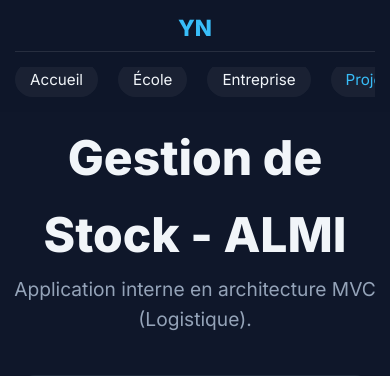
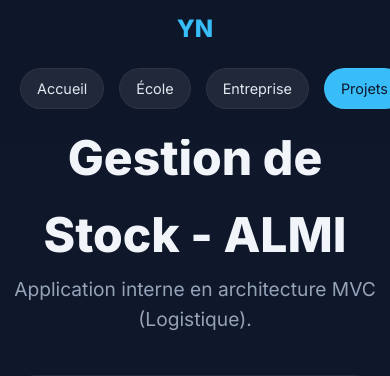
Before and after one commit to youssna/portfolio, a PHP site: page /almi.html in a window 390 px wide. Shown: the top 376 px of the page. Run offline with PHP 8.4, Linux system fonts and the light colour scheme.

Commit message:
Update style.css

```diff
--- a/assets/css/style.css
+++ b/assets/css/style.css
@@ -612,70 +612,95 @@ main {
     color: var(--accent);
 }
 
-/* ==========================================================================
-   8. RESPONSIVE MOBILE FIX (NAVBAR & LAYOUT)
-   ========================================================================== */
-
+/* =========================================
+   RESPONSIVE NAVBAR (FIX SAFARI & IPHONE)
+   ========================================= */
 @media (max-width: 900px) {
 
-    /* 1. On ajuste la barre principale */
+    /* 1. La barre principale */
     .navbar {
-        height: auto;
-        padding: 10px 15px;
-        background: rgba(15, 23, 42, 0.98); /* Fond opaque sur mobile */
+        height: auto !important; /* Force la hauteur automatique */
+        min-height: 80px;
+        padding: 10px 0; /* On retire le padding horizontal pour gagner de la place */
+        background: rgba(15, 23, 42, 0.98);
+        flex-direction: column; /* Vertical */
+        align-items: flex-start;
     }
 
-    /* 2. On empile le Logo et les Liens */
+    /* 2. Le conteneur interne */
     .nav-content {
         flex-direction: column;
-        align-items: flex-start;
-        gap: 15px;
+        width: 100%;
+        padding: 0;
+        margin: 0;
+        align-items: center; /* Centre le logo */
     }
 
-    /* 3. Le logo reste visible et centré */
+    /* 3. Logo centré en haut */
     .logo {
-        font-size: 1.4rem;
+        margin-bottom: 10px;
         width: 100%;
         text-align: center;
-        padding-bottom: 5px;
-        border-bottom: 1px solid rgba(255,255,255,0.1);
+        display: block;
     }
 
-    /* 4. Les liens deviennent défilants (Scroll Horizontal) */
+    /* 4. LE MENU DÉFILANT (La partie corrigée pour Safari) */
     .nav-links {
+        display: flex;
+        flex-direction: row; /* Horizontal */
+
+        /* Force la largeur à 100% de l'écran */
         width: 100%;
-        display: flex;
-        flex-direction: row;
-        overflow-x: auto; /* ACTIVE LE SCROLL HORIZONTAL */
-        gap: 20px;
-        padding-bottom: 10px;
+        max-width: 100vw;
+
+        /* Active le scroll */
+        overflow-x: scroll; /* 'scroll' est plus agressif que 'auto' pour Safari */
+        overflow-y: hidden;
+
+        /* INDISPENSABLE POUR IPHONE (Fluidité) */
+        -webkit-overflow-scrolling: touch;
+
+        /* Espacement */
+        gap: 15px;
+        padding: 10px 20px 20px 20px; /* Padding bas pour laisser place au doigt */
+
+        /* Alignement */
         justify-content: flex-start;
+        align-items: center;
 
-        /* Cache la barre de défilement (Scrollbar) pour que ce soit joli */
-        -ms-overflow-style: none;
-        scrollbar-width: none;
+        /* Retire les puces */
+        margin: 0;
+        list-style: none;
     }
 
-    /* Cache la scrollbar sur Chrome/Safari */
-    .nav-links::-webkit-scrollbar {
-        display: none;
+    /* 5. C'est ICI que Safari bloquait : on interdit aux liens de rétrécir */
+    .nav-links li {
+        flex: 0 0 auto; /* "Ne grandis pas, ne rétrécis pas, garde ta taille" */
+        white-space: nowrap; /* Interdit le texte sur 2 lignes */
     }
 
-    /* 5. Style des liens sur mobile */
-    .nav-links li {
-        flex-shrink: 0; /* Empêche les liens de s'écraser */
+    /* 6. Style des boutons */
+    .nav-links a {
+        display: inline-block; /* Important pour le padding */
+        font-size: 0.9rem;
+        background: rgba(255, 255, 255, 0.08);
+        padding: 8px 16px;
+        border-radius: 50px;
+        color: #e2e8f0;
+        border: 1px solid rgba(255,255,255,0.05);
     }
 
-    .nav-links a {
-        font-size: 0.95rem;
-        white-space: nowrap;
-        background: rgba(255, 255, 255, 0.05);
-        padding: 8px 15px;
-        border-radius: 20px;
+    .nav-links a.active {
+        background: var(--accent);
+        color: var(--bg-color);
     }
 
-    /* Ajustement du header pour ne pas être caché par le menu */
+    /* 7. Cache la barre de défilement (Scrollbar) pour que ce soit propre */
+    .nav-links::-webkit-scrollbar { display: none; } /* Chrome/Safari */
+    .nav-links { -ms-overflow-style: none; scrollbar-width: none; } /* Firefox */
+
+    /* 8. Ajustement du contenu de la page pour ne pas être caché */
     .page-header {
-        padding-top: 180px !important;
+        padding-top: 200px !important;
     }
 }
```
